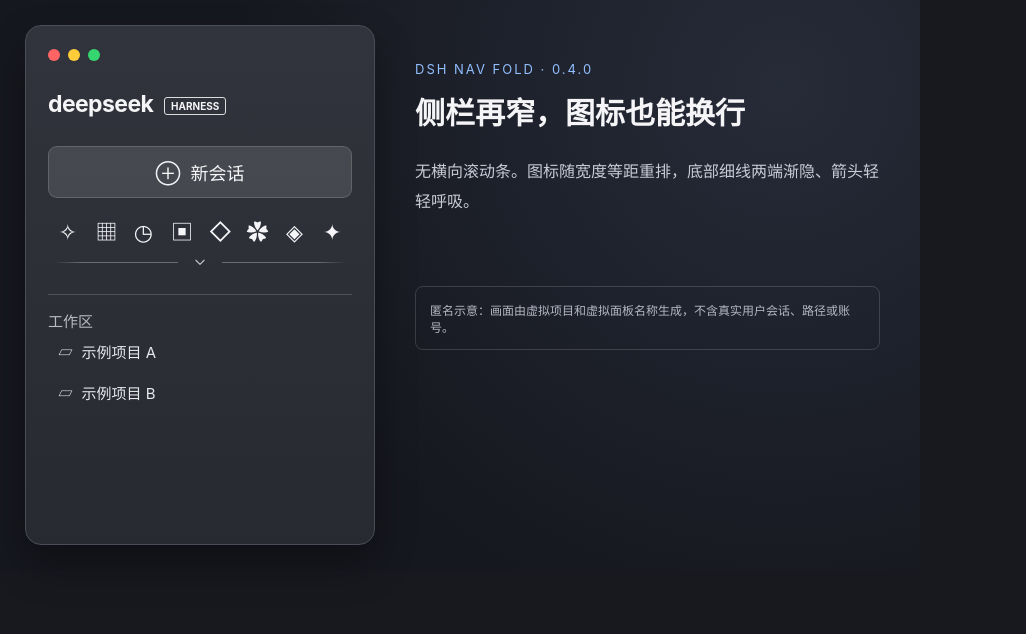
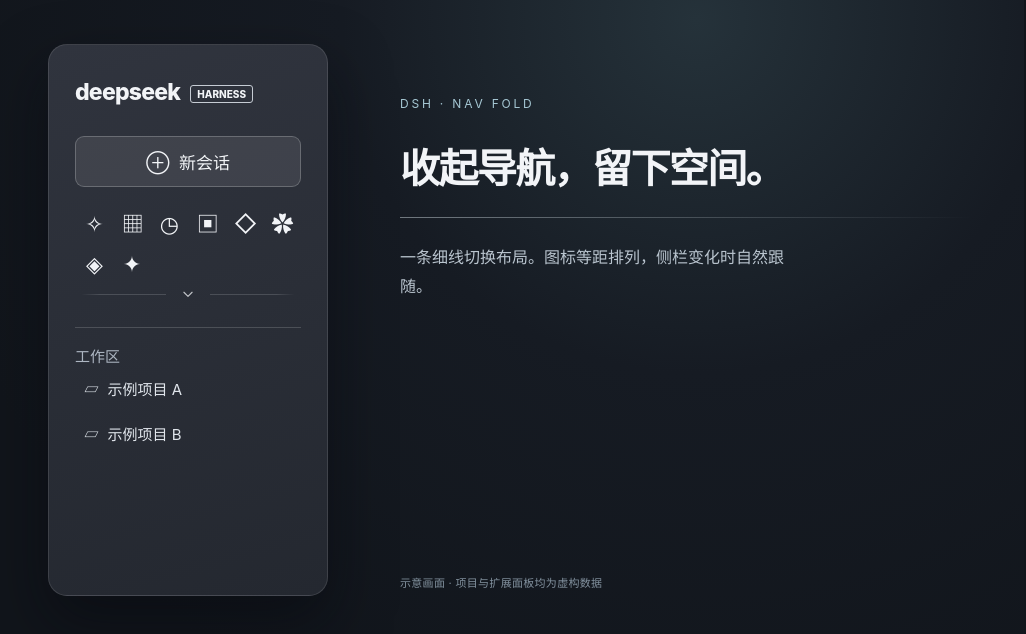
Before and after one commit to nico-zhuang/dsh-nav-fold, a website: page docs/preview.html in a window 1280 px wide. Shown: the whole page, without its empty margins (0-1026 px from the left). Drawn offline with Linux system fonts and the light colour scheme.

Commit message:
fix: align wrapped nav icons and soften divider

```diff
--- a/docs/preview.html
+++ b/docs/preview.html
@@ -2,34 +2,31 @@
 <html lang="zh-CN">
 <meta charset="utf-8">
 <meta name="viewport" content="width=device-width,initial-scale=1">
-<title>dsh-nav-fold 匿名演示｜全部名称均为虚拟数据</title>
+<title>dsh-nav-fold · 匿名示意</title>
 <style>
   * { box-sizing: border-box; }
-  body { margin: 0; background: #17191f; color: #f5f5f7; font: 15px -apple-system, BlinkMacSystemFont, "PingFang SC", sans-serif; }
-  .canvas { width: 920px; height: 570px; display: flex; gap: 25px; padding: 25px; background: radial-gradient(circle at 85% 15%, #262b38, #16181f 60%); }
-  .sidebar { width: 350px; padding: 23px 22px; border: 1px solid #494d58; border-radius: 16px; background: linear-gradient(#32343d,#282a32); flex: none; box-shadow: 0 20px 40px #0005; }
-  .window { display: flex; gap: 8px; }
-  .dot { width: 12px; height: 12px; border-radius: 50%; background: #ff6464; }
-  .dot:nth-child(2) { background: #ffcd39; } .dot:nth-child(3) { background: #35d66f; }
-  .brand { margin: 29px 0 28px; font-size: 23px; font-weight: 750; letter-spacing: -.6px; }
-  .brand small { margin-left: 6px; padding: 2px 6px; border: 1px solid #ddd; border-radius: 3px; font-size: 10px; vertical-align: middle; letter-spacing: 0; }
-  .new { width: 100%; padding: 12px 0; text-align: center; border: 1px solid #7779; border-radius: 9px; background: #ffffff1d; font-size: 18px; }
-  nav.x_panelList { display: flex; flex-direction: column; gap: 4px; margin-top: 16px; }
+  body { margin: 0; background: #11151b; color: #f2f4f7; font: 15px -apple-system, BlinkMacSystemFont, "PingFang SC", sans-serif; }
+  .canvas { width: 1024px; height: 640px; display: flex; gap: 68px; padding: 44px 48px; background: radial-gradient(circle at 68% 3%, #25323a 0, #161b23 38%, #11151b 85%); }
+  .sidebar { width: 376px; padding: 29px 26px; border: 1px solid #ffffff1d; border-radius: 19px; background: linear-gradient(165deg, #30343e, #242830); flex: none; box-shadow: 0 26px 60px #05080d80; }
+  .brand { margin: 4px 0 30px; font-size: 23px; font-weight: 760; letter-spacing: -.8px; }
+  .brand small { margin-left: 6px; padding: 2px 6px; border: 1px solid #c6ccd4; border-radius: 3px; font-size: 10px; vertical-align: middle; letter-spacing: 0; }
+  .new { width: 100%; padding: 12px 0; text-align: center; border: 1px solid #ffffff38; border-radius: 9px; background: #ffffff16; font-size: 17px; }
+  nav.x_panelList { display: flex; flex-direction: column; gap: 4px; margin-top: 19px; }
   button.x_panelRow { display: flex; align-items: center; gap: 10px; min-height: 36px; border: 0; border-radius: 6px; background: transparent; color: inherit; text-align: left; cursor: pointer; padding: 5px 8px; font: inherit; }
   button.x_panelRow:hover { background: #ffffff18; }
   .x_panelGlyph { width: 20px; font-size: 22px; line-height: 1; text-align: center; flex: none; }
   .x_panelTitle { overflow: hidden; white-space: nowrap; text-overflow: ellipsis; }
-  .workspaces { border-top: 1px solid #ffffff2b; margin-top: 20px; padding-top: 15px; color: #b9bbc3; }
-  .workspaces div { padding: 10px; color: #e8e8ed; }
-  .notes { flex: 1; padding: 36px 15px 15px; }
-  .eyebrow { font-size: 13px; letter-spacing: 2px; color: #91bfff; }
-  h1 { font-size: 30px; margin: 16px 0 22px; line-height: 1.35; }
-  .notes p { color: #c8cbd6; line-height: 1.9; font-size: 16px; }
-  .note { margin-top: 70px; padding: 14px; border: 1px solid #ffffff26; border-radius: 8px; font-size: 12px; color: #b5b7c3; }
+  .workspaces { border-top: 1px solid #ffffff29; margin-top: 21px; padding-top: 17px; color: #adb6c2; }
+  .workspaces div { padding: 12px 9px; color: #e1e6ec; }
+  .notes { flex: 1; min-width: 0; position: relative; padding: 52px 4px 0; }
+  .eyebrow { font-size: 12px; letter-spacing: 2.8px; color: #a6c8d4; }
+  h1 { margin: 34px 0 24px; font-size: 40px; font-weight: 670; line-height: 1.2; letter-spacing: -.04em; }
+  .hairline { width: 100%; height: 1px; background: linear-gradient(90deg, #d7e2e877, transparent); }
+  .notes p { margin: 25px 0 0; max-width: 400px; color: #bac5cf; font-size: 16px; line-height: 1.8; }
+  .footnote { position: absolute; bottom: 6px; color: #82919e; font-size: 11px; letter-spacing: .3px; }
 </style>
 <div class="canvas">
-  <div class="sidebar">
-    <div class="window"><i class="dot"></i><i class="dot"></i><i class="dot"></i></div>
+  <aside class="sidebar">
     <div class="brand">deepseek <small>HARNESS</small></div>
     <div class="new">⊕ &nbsp;新会话</div>
     <nav class="x_panelList" aria-label="全局面板">
@@ -43,8 +40,14 @@
       <button class="x_panelRow" aria-label="示例面板 B"><span class="x_panelGlyph">✦</span><span class="x_panelTitle">示例面板 B</span></button>
     </nav>
     <div class="workspaces">工作区<div>▱ &nbsp;示例项目 A</div><div>▱ &nbsp;示例项目 B</div></div>
+  </aside>
+  <div class="notes">
+    <div class="eyebrow">DSH · NAV FOLD</div>
+    <h1 id="headline"></h1>
+    <div class="hairline"></div>
+    <p id="details"></p>
+    <div class="footnote">示意画面 · 项目与扩展面板均为虚构数据</div>
   </div>
-  <div class="notes"><div class="eyebrow">DSH NAV FOLD · 0.4.0</div><h1 id="headline"></h1><p id="details"></p><div class="note">匿名示意：画面由虚拟项目和虚拟面板名称生成，不含真实用户会话、路径或账号。</div></div>
 </div>
 <script>window.__ModuleLoader__ = { load: bundle => window.navBundle = bundle };</script>
 <script src="../lib/client.js"></script>
@@ -57,21 +60,21 @@
   if (mode === 'expanded') {
     document.querySelector('.canvas').style.height = '760px';
     nav.querySelector('[data-sidebar-nav-toggle]').click();
-    headline.textContent = '一条线，展开原来的列表';
-    details.textContent = '细线顺着图标布局向下移动；工作区、会话入口保持独立。';
+    headline.textContent = '展开，回到熟悉的列表。';
+    details.textContent = '全局面板有自己的位置。工作区与会话始终留在原处。';
   } else if (mode === 'hover') {
     nav.querySelector('[aria-label="记忆系统"]').dispatchEvent(new PointerEvent('pointerover', { bubbles: true }));
-    headline.textContent = '悬停，名称立刻出现';
-    details.textContent = '箭头原位替换为面板名称，零等待、快速淡入淡出；细线两端轻轻隐去。';
+    headline.textContent = '名称，就在箭头的位置。';
+    details.textContent = '鼠标经过或键盘聚焦，立即知道这个图标是什么。';
   } else if (mode === 'drag') {
-    const row = nav.querySelector('[aria-label="任务看板"]');
-    row.dataset.sidebarDrop = 'before';
-    nav.querySelector('[aria-label="插件"]:not([data-sidebar-nav-toggle])').dataset.sidebarDragging = '';
-    headline.textContent = '拖动排序，松手吸附';
-    details.textContent = '蓝色高光提示落点；悬停图标可查看当前语言的名称；顺序保存在本机。';
+    nav.querySelector('[aria-label="任务看板"]').dataset.sidebarDrop = 'before';
+    nav.querySelector('[aria-label="插件"]').dataset.sidebarDragging = '';
+    headline.textContent = '常用的，放在顺手的位置。';
+    details.textContent = '拖动图标就能排序；高光提示落点，松手即保存。';
   } else {
-    headline.textContent = '侧栏再窄，图标也能换行';
-    details.textContent = '无横向滚动条。图标随宽度等距重排，底部细线两端渐隐、箭头轻轻呼吸。';
+    document.querySelector('.sidebar').style.width = '280px';
+    headline.textContent = '收起导航，留下空间。';
+    details.textContent = '一条细线切换布局。图标等距排列，侧栏变化时自然跟随。';
   }
 </script>
 </html>
--- a/package.json
+++ b/package.json
@@ -1,10 +1,10 @@
 {
   "name": "dsh-nav-fold",
-  "version": "0.4.0",
+  "version": "0.4.1",
   "private": true,
   "license": "MIT",
   "type": "module",
-  "description": "DSH 0.2.1-rc.2 global sidebar panel icon strip",
+  "description": "Minimal, fluid global navigation folding for DeepSeek Harness",
   "main": "lib/index.js",
   "exports": {
     ".": "./lib/index.js",
```
Also changed, not shown: test/client.test.js (+4 -2 lines), README.md, docs/images/collapsed.png, docs/images/drag.png, docs/images/expanded.png, docs/images/hover.png, lib/client.js.
